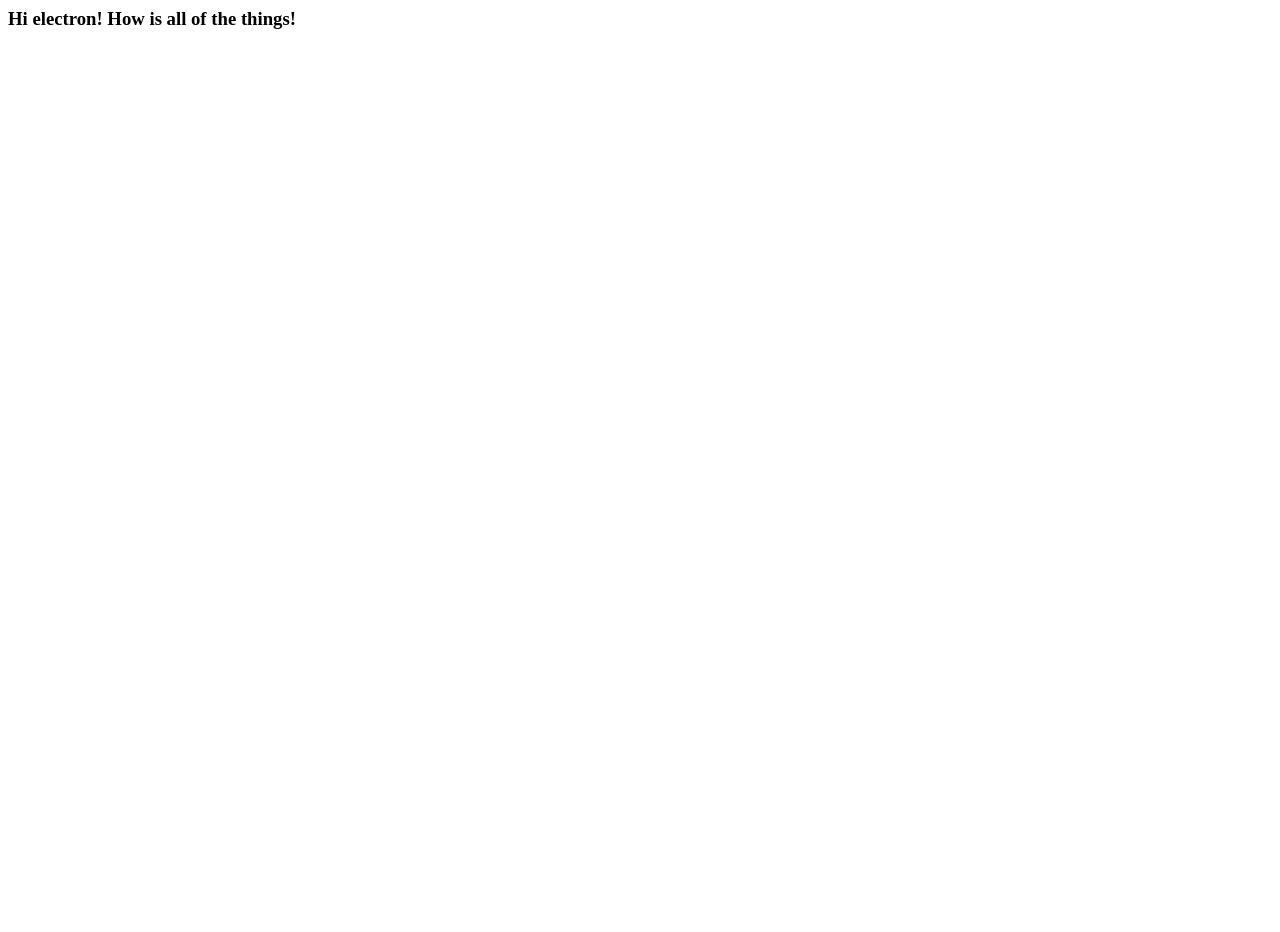
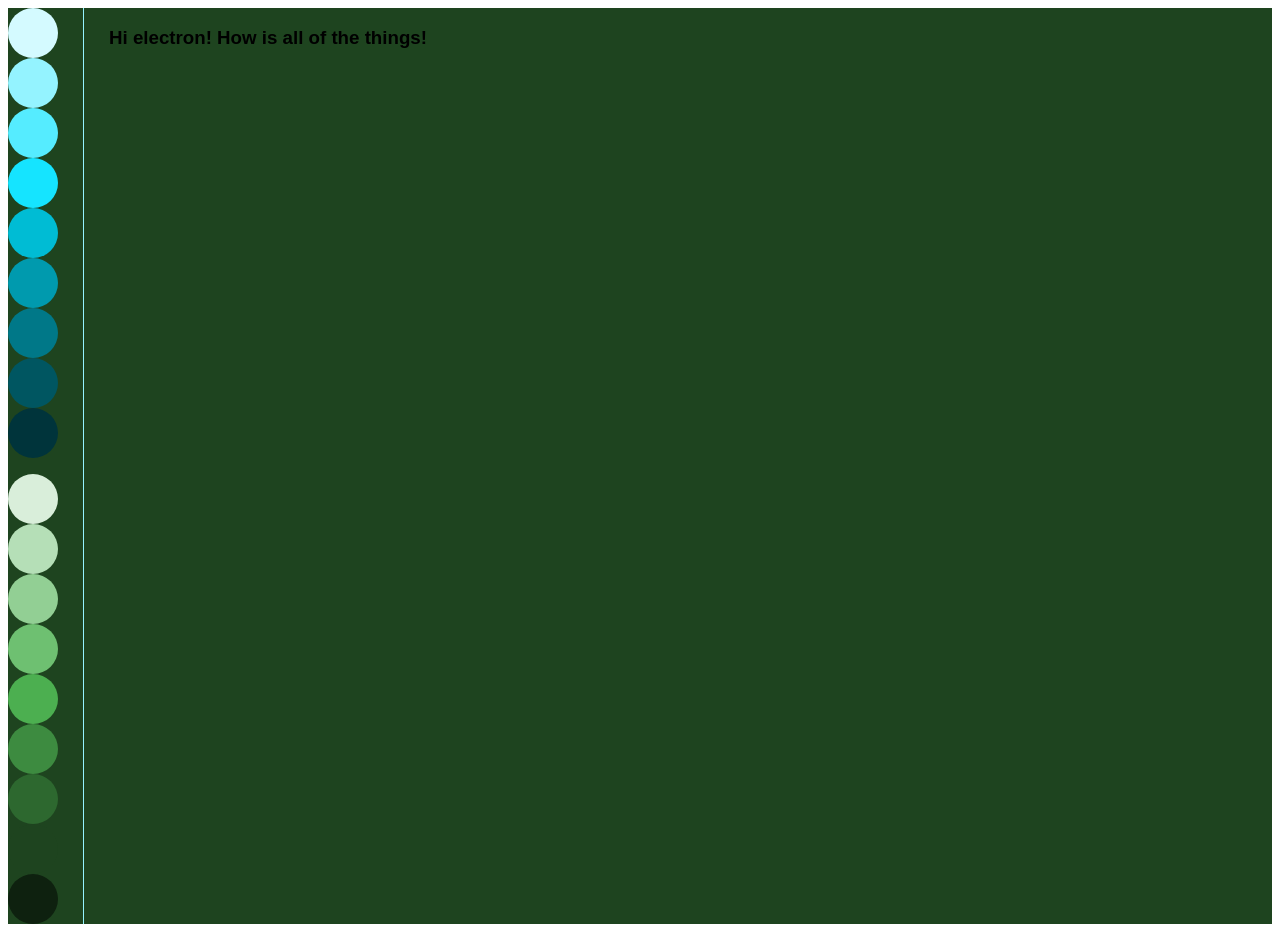
Before and after one commit to jd1388/electron-test, a React app: page / in a window 1280 px wide. Before the commit the page ends 800 px from the top, so only its background shows below. Built offline with nearby package versions, Linux system fonts and the light colour scheme.

Commit message:
Messing around with colors and flex

```diff
--- a/app.js
+++ b/app.js
@@ -2,6 +2,7 @@ import React, { Component } from 'react';
 import ReactDOM from 'react-dom';
 
 import Menu from './components/menu';
+import MainContent from './components/main-content';
 
 import './sass/app.scss';
 
@@ -9,8 +10,8 @@ export default class App extends Component {
     render() {
         return (
             <div className='app'>
-                <Menu/>
-                <h3>Hi electron! How is all of the things!</h3>
+                <Menu className='app-menu'/>
+                <MainContent className='app-main-content'/>
             </div>
         );
     }
--- /dev/null
+++ b/components/main-content.js
@@ -0,0 +1,11 @@
+import React, { Component } from 'react';
+
+import '../sass/main-content.scss';
+
+export default class MainContent extends Component {
+    render() {
+        return (
+            <h3>Hi electron! How is all of the things!</h3>
+        );
+    }
+}
--- /dev/null
+++ b/components/menu-button.js
@@ -0,0 +1,87 @@
+import React, { Component } from 'react';
+
+import '../sass/menu-button.scss';
+
+export default class MenuButton extends Component {
+    render() {
+        const { onClick } = this.props;
+
+        return (
+            <div>
+                <div
+                    className='menu-button-container button1'
+                    onClick={onClick}
+                ></div>
+                <div
+                    className='menu-button-container button2'
+                    onClick={onClick}
+                ></div>
+                <div
+                    className='menu-button-container button3'
+                    onClick={onClick}
+                ></div>
+                <div
+                    className='menu-button-container button4'
+                    onClick={onClick}
+                ></div>
+                <div
+                    className='menu-button-container button5'
+                    onClick={onClick}
+                ></div>
+                <div
+                    className='menu-button-container button6'
+                    onClick={onClick}
+                ></div>
+                <div
+                    className='menu-button-container button7'
+                    onClick={onClick}
+                ></div>
+                <div
+                    className='menu-button-container button8'
+                    onClick={onClick}
+                ></div>
+                <div
+                    className='menu-button-container button9'
+                    onClick={onClick}
+                ></div>
+                <p></p>
+                <div
+                    className='menu-button-container button1p'
+                    onClick={onClick}
+                ></div>
+                <div
+                    className='menu-button-container button2p'
+                    onClick={onClick}
+                ></div>
+                <div
+                    className='menu-button-container button3p'
+                    onClick={onClick}
+                ></div>
+                <div
+                    className='menu-button-container button4p'
+                    onClick={onClick}
+                ></div>
+                <div
+                    className='menu-button-container button5p'
+                    onClick={onClick}
+                ></div>
+                <div
+                    className='menu-button-container button6p'
+                    onClick={onClick}
+                ></div>
+                <div
+                    className='menu-button-container button7p'
+                    onClick={onClick}
+                ></div>
+                <div
+                    className='menu-button-container button8p'
+                    onClick={onClick}
+                ></div>
+                <div
+                    className='menu-button-container button9p'
+                    onClick={onClick}
+                ></div>
+            </div>
+        );
+    }
+}
--- a/components/menu.js
+++ b/components/menu.js
@@ -1,11 +1,45 @@
 import React, { Component } from 'react';
+
+import MenuButton from './menu-button';
 
 import '../sass/menu.scss';
 
 export default class Menu extends Component {
+    constructor(props) {
+        super(props);
+        this.state = {
+            isOpen: false
+        }
+
+        this.toggleMenu = this.toggleMenu.bind(this);
+        this.displayMenu = this.displayMenu.bind(this);
+    }
+
+    toggleMenu() {
+        this.setState(previousState => {
+            return Object.assign({}, previousState, {
+                isOpen: !previousState.isOpen
+            });
+        });
+    }
+
+    displayMenu() {
+        if (!this.state.isOpen)
+            return;
+
+        return (
+            <div>This will be the menu</div>
+        );
+    }
+
     render() {
         return (
-            <div className='button-wrapper'></div>
+            <div className='menu-container'>
+                <MenuButton
+                    onClick={this.toggleMenu}
+                />
+                {this.displayMenu()}
+            </div>
         );
     }
 }
--- a/sass/app.scss
+++ b/sass/app.scss
@@ -1,3 +1,11 @@
+@import 'colors';
+
 .app {
-    font-family: serif;
+    font-family: sans-serif;
+    background-color: $primary-800;
+    display: flex;
 }
+
+.app-main-content {
+    flex-grow: 1;
+}
--- /dev/null
+++ b/sass/colors.scss
@@ -0,0 +1,22 @@
+$primary: #4CAF50;
+$secondary: #00BCD4;
+
+$primary-100: lighten($primary, 40%);
+$primary-200: lighten($primary, 30%);
+$primary-300: lighten($primary, 20%);
+$primary-400: lighten($primary, 10%);
+$primary-500: $primary;
+$primary-600: darken($primary, 10%);
+$primary-700: darken($primary, 20%);
+$primary-800: darken($primary, 30%);
+$primary-900: darken($primary, 40%);
+
+$secondary-100: lighten($secondary, 50%);
+$secondary-200: lighten($secondary, 37.5%);
+$secondary-300: lighten($secondary, 25%);
+$secondary-400: lighten($secondary, 12.5%);
+$secondary-500: $secondary;
+$secondary-600: darken($secondary, 7.5%);
+$secondary-700: darken($secondary, 15%);
+$secondary-800: darken($secondary, 22.5%);
+$secondary-900: darken($secondary, 30%);
--- /dev/null
+++ b/sass/menu-button.scss
@@ -0,0 +1,63 @@
+@import 'colors';
+
+.menu-button-container {
+    width: 50px;
+    height: 50px;
+    border-radius: 50%;
+}
+
+.button1 {
+    background: $secondary-100;
+}
+.button2 {
+    background: $secondary-200;
+}
+.button3 {
+    background: $secondary-300;
+}
+.button4 {
+    background: $secondary-400;
+}
+.button5 {
+    background: $secondary-500;
+}
+.button6 {
+    background: $secondary-600;
+}
+.button7 {
+    background: $secondary-700;
+}
+.button8 {
+    background: $secondary-800;
+}
+.button9 {
+    background: $secondary-900;
+}
+
+.button1p {
+    background: $primary-100;
+}
+.button2p {
+    background: $primary-200;
+}
+.button3p {
+    background: $primary-300;
+}
+.button4p {
+    background: $primary-400;
+}
+.button5p {
+    background: $primary-500;
+}
+.button6p {
+    background: $primary-600;
+}
+.button7p {
+    background: $primary-700;
+}
+.button8p {
+    background: $primary-800;
+}
+.button9p {
+    background: $primary-900;
+}
--- a/sass/menu.scss
+++ b/sass/menu.scss
@@ -1,5 +1,7 @@
+@import 'colors';
+
 .menu-container {
-    width: 50px;
-    height: 50px;
-    border-radius: 25px;
+    padding-right: 25px;
+    margin-right: 25px;
+    border-right: 1px solid $secondary-200;
 }
```
Also changed, not shown: sass/main-content.scss (added).
